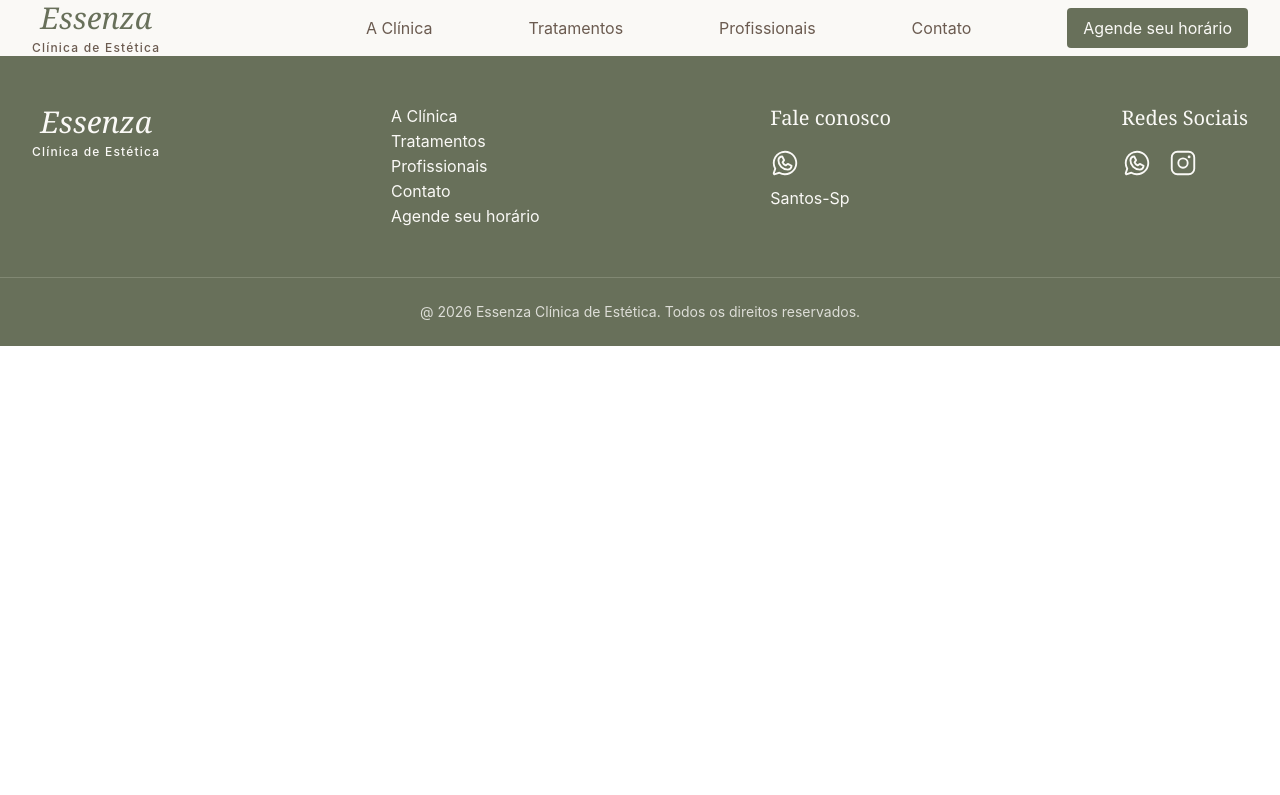
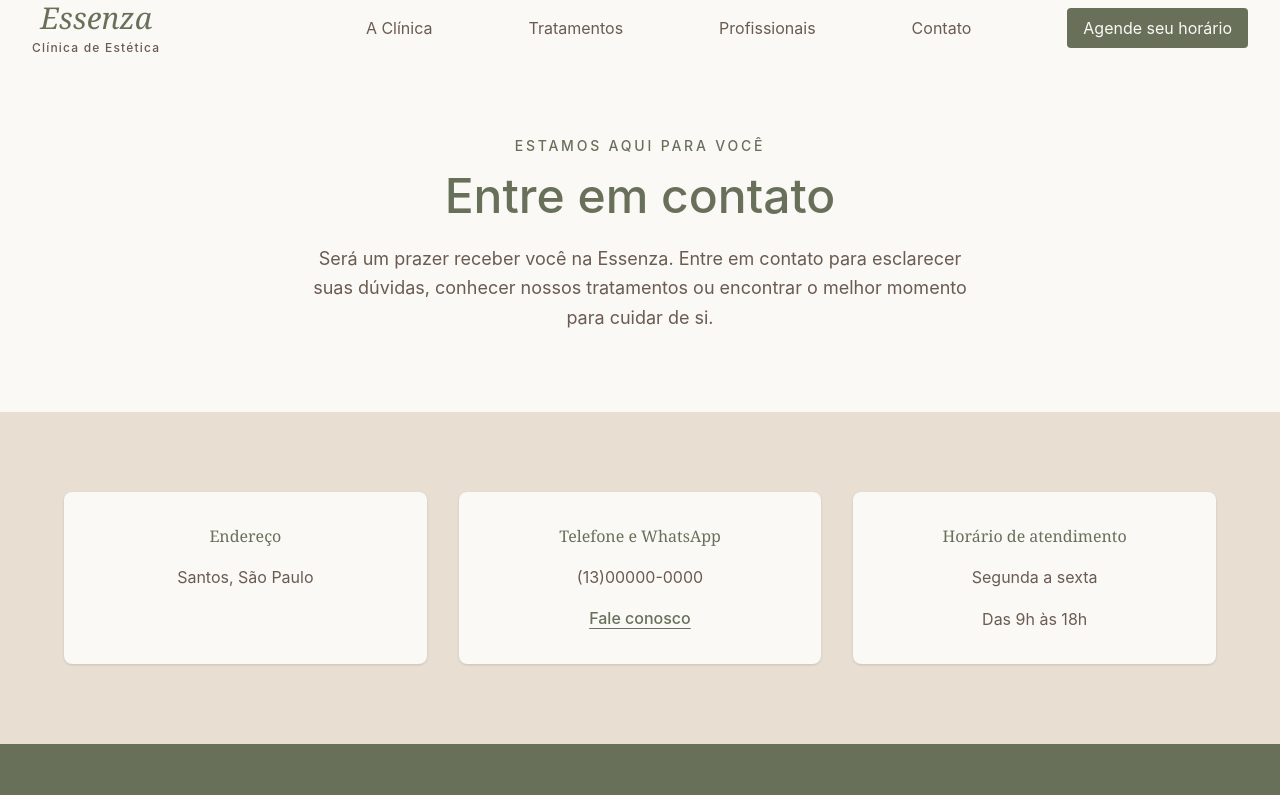
Before and after one commit to alexaniatoma/react-essenza-clinica-estetica, a React (Vite) app: page /contato in a window 1280 px wide. Shown: the top 795 px of the page. Built offline with nearby package versions, Linux system fonts and the light colour scheme.

Commit message:
feat: cria página de contato

```diff
--- a/src/App.jsx
+++ b/src/App.jsx
@@ -5,6 +5,7 @@ import Home from "./pages/Home/Home";
 import Clinica from "./pages/Clinica/Clinica";
 import Tratamentos from "./pages/Tratamentos/Tratamentos";
 import Profissionais from "./pages/Profissionais/Profissionais";
+import Contato from "./pages/Contato/Contato"
 
 export default function App() {
   return (
@@ -15,6 +16,7 @@ export default function App() {
           <Route path="/clinica" element={<Clinica />} />
           <Route path="/tratamentos" element={<Tratamentos />} />
           <Route path="/profissionais" element={<Profissionais />} />
+          <Route path="contato" element={<Contato />} />
 
         </Routes>
       <Footer />
--- /dev/null
+++ b/src/pages/Contato/Contato.jsx
@@ -0,0 +1,45 @@
+export default function Contato() {
+  return (
+    <main>
+      <section className="bg-[#FAF9F6] px-8 py-20 text-center">
+        <div className="mx-auto max-w-3xl">
+          <p className="text-sm font-medium uppercase tracking-[0.2em] text-[#68705A]">Estamos aqui para você</p>
+
+          <h1 className="mt-4 font-serf text-4xl font-medium text-[#68705A] md:text-5xl">Entre em contato</h1>
+          <p className="mx-auto mt-6 max-w-2xl text-base leading-relaxed text-[#6B5B50] md:text-lg">
+            Será um prazer receber você na Essenza. Entre em contato para esclarecer suas dúvidas, conhecer nossos
+            tratamentos ou encontrar o melhor momento para cuidar de si.
+          </p>
+        </div>
+      </section>
+      <section className="bg-[#E8DED2] px-8 py-20">
+        <div className="mx-auto max-w-6xl">
+          <div className="grid gap-8 md:grid-cols-3">
+            <article className="rounded-lg bg-[#FAF9F6] p-8 text-center shadow-sm">
+              <h2 className="font-serif text 2xl font-medium text-[#68705A]">Endereço</h2>
+              <p className="mt-4 leading-relaxed text-[#6B5B50]">Santos, São Paulo</p>
+            </article>
+            <article className="rounded-lg bg-[#FAF9F6] p-8 text-center shadow-sm">
+              <h2 className="font-serif text 2xl font-medium text-[#68705A]">Telefone e WhatsApp</h2>
+              <p className="mt-4 leading-relaxed text-[#6B5B50]">(13)00000-0000</p>
+              <a
+                href="https://wa.me/5513000000000"
+                target="_blank"
+                rel="noopener noreferrer"
+                className="mt-4 inline-block font-medium text-[#68705A] underline underline-offset-4 transition-colors hover:text-[#526047]"
+              >
+                Fale conosco
+              </a>
+            </article>
+            <article className="rounded-lg bg-[#FAF9F6] p-8 text-center shadow-sm">
+              <h2 className="font-serif text 2xl font-medium text-[#68705A]">Horário de atendimento</h2>
+              <p className="mt-4 leading-relaxed text-[#6B5B50]">Segunda a sexta</p>
+              <p className="mt-4 leading-relaxed text-[#6B5B50]">Das 9h às 18h</p>
+            </article>
+          </div>
+        </div>
+      </section>
+
+    </main>
+  );
+}
```
